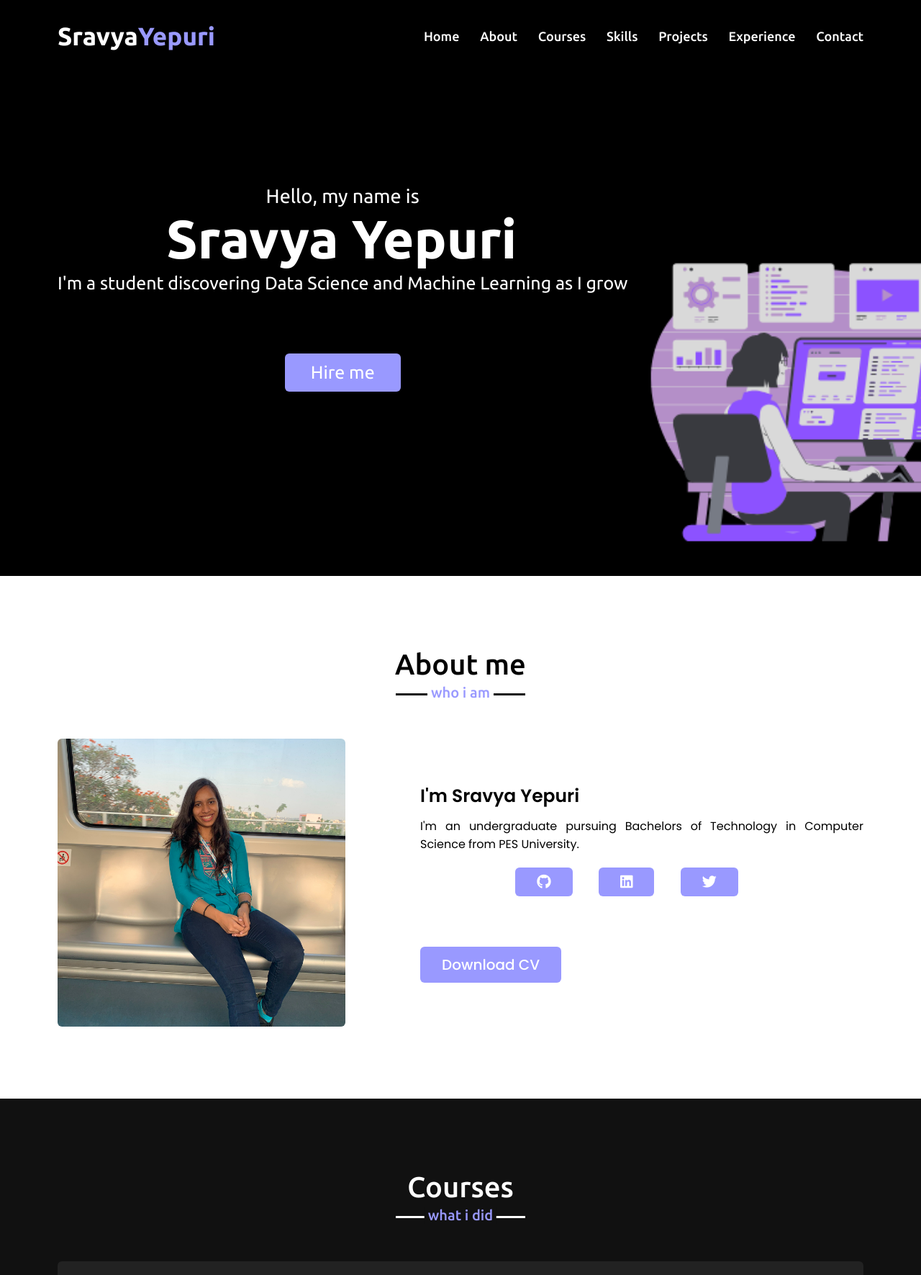
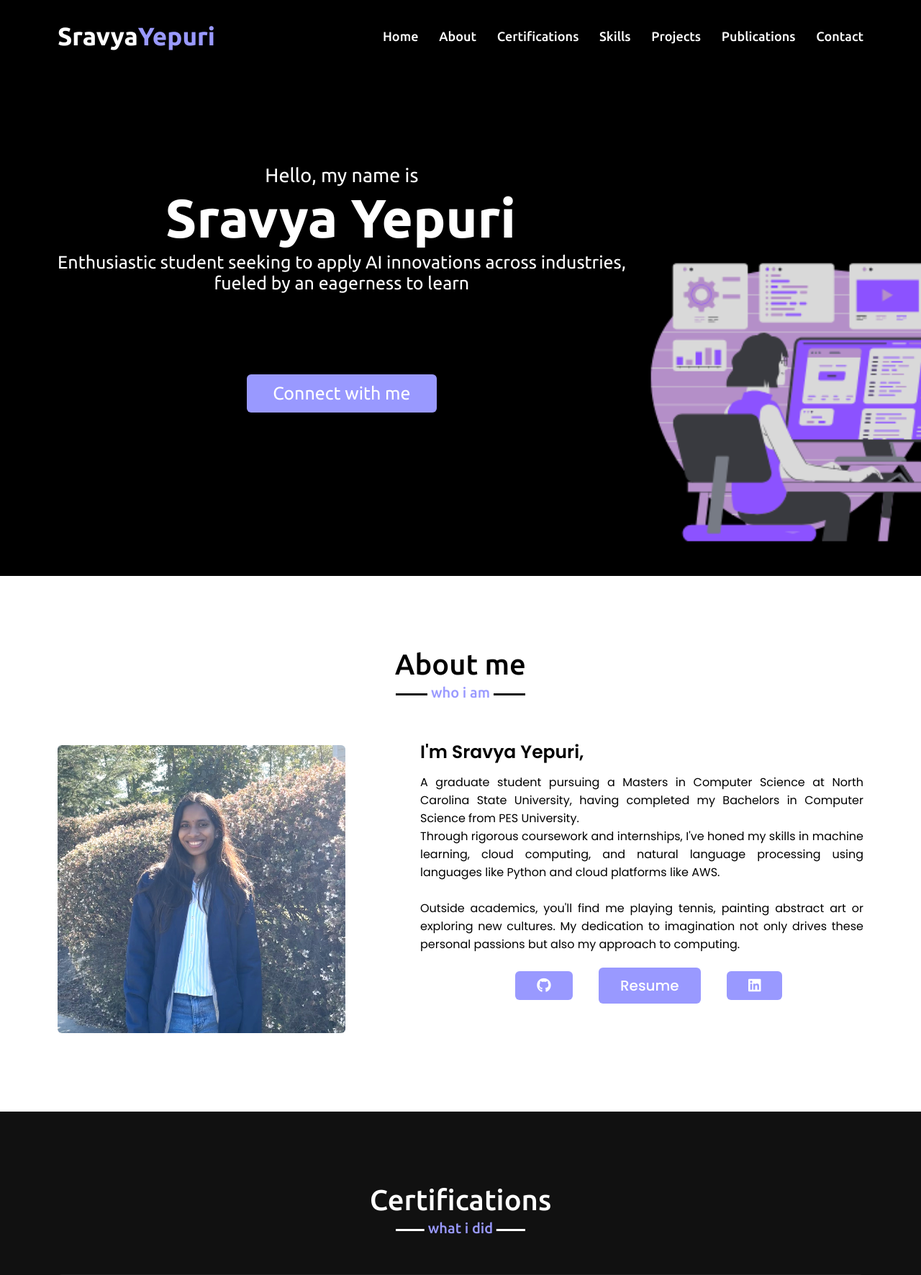
Before and after one commit to Shravsssss/Shravsssss.github.io, a PHP site: page /index.html in a window 1280 px wide. Shown: the top 1771 px of the page at 72% size. Run offline with PHP 8.4, Linux system fonts and the light colour scheme.

Commit message:
Update Profile

```diff
--- a/images/bleh.txt
+++ /dev/null
@@ -1 +0,0 @@
-blahhhhhhh
--- a/index.html
+++ b/index.html
@@ -19,10 +19,10 @@
 				<ul class="menu">
 					<li><a href="#home" class="menu-btn">Home</a></li>
 					<li><a href="#about" class="menu-btn">About</a></li>
-					<li><a href="#courses" class="menu-btn">Courses</a></li>
+					<li><a href="#certifications" class="menu-btn">Certifications</a></li>
 					<li><a href="#skills" class="menu-btn">Skills</a></li>
 					<li><a href="#projects" class="menu-btn">Projects</a></li>
-					<li><a href="#experience" class="menu-btn">Experience</a></li>
+					<li><a href="#publications" class="menu-btn">Publications</a></li>
 					<li><a href="#contact" class="menu-btn">Contact</a></li>
 				</ul>
 				<div class="menu-btn">
@@ -38,11 +38,12 @@
 					<div class="home-content">
 						<div class="text-1"><center>Hello, my name is</center></div>
 						<div class="text-2"><center>Sravya Yepuri</center></div>
-						<div class="text-3">I'm a student discovering Data Science and Machine Learning as I grow<br><br><br><!--<span class="typing">--></span></div>
-						<center><a href="#contact">Hire me</a></center>
+						<div class="text-3"><center>Enthusiastic student seeking to apply AI innovations across industries, </center>
+						<center>fueled by an eagerness to learn</center><br><br><br><!--<span class="typing">--></span></div>
+						<center><a href="#contact">Connect with me</a></center>
 					</div>
 				</div>
-            		</div>
+			</div>
 		</section>
 
 		<!-- about section start -->
@@ -51,11 +52,15 @@
 				<h2 class="title">About me</h2>
 				<div class="about-content">
 					<div class="column left">
-						<img src="images/me.jpg" alt="Sravya Yepuri">
+						<img src="images/me.jpeg" alt="Sravya Yepuri">
 					</div>
 					<div class="column right">
-						<div class="text">I'm Sravya Yepuri</div>
-						<p> I'm an undergraduate pursuing Bachelors of Technology in Computer Science from PES University.</p>
+						<div class="text">I'm Sravya Yepuri, </div>
+						<!-- <p> I'm a graduate student pursuing a Masters in Computer Science at North Carolina State University, having completed my Bachelors in Computer Science from PES University. Through these programs and independent learning, I've developed proficiency in areas like machine learning, cloud computing, and natural language processing. With strong academic foundations and hands-on experience, I am equipped to solve complex, real-world problems at the intersection of AI and software development. I'm passionate about collaborating with talented teams in a fast-paced research and development environment to deliver innovative solutions. Beyond academics, I enjoy outdoor activities, photography, and understanding new cultures through travel. Please explore my diverse portfolio showcasing my technical skills along with my passions.</p> -->
+
+						<p>A graduate student pursuing a Masters in Computer Science at North Carolina State University, having completed my Bachelors in Computer Science from PES University.</br> Through rigorous coursework and internships, I've honed my skills in machine learning, cloud computing, and natural language processing using languages like Python and cloud platforms like AWS. </br></br>
+						Outside academics, you'll find me playing tennis, painting abstract art or exploring new cultures. My dedication to imagination not only drives these personal passions but also my approach to computing.
+						</p>
 
 						<div class="icons">
 							<!--li class="item">
@@ -69,21 +74,20 @@
 							</li-->
 							&emsp;&emsp;&emsp;&emsp;&emsp;&emsp;&emsp;&emsp;
 							<a href="https://github.com/Shravsssss" class="link"><i class="fab fa-github"></i></a>&emsp;&emsp;
+							<a href="Sravya Yepuri Resume.pdf">Resume</a>&emsp;&emsp;
 							<a href="https://www.linkedin.com/in/sravya-yepuri-9170a5211" class="link"><i class="fab fa-linkedin"></i></a>&emsp;&emsp;
-							<a href="https://twitter.com/SravyaYepuri" class="link"><i class="fab fa-twitter"></i></a>
 
 						</div>
 						<br><br>
-						<a href="#">Download CV</a>
 					</div>
 				</div>
 			</div>
 		</section>
 
-		<!-- courses section start -->
-		<section class="courses" id="courses">
+		<!-- certifications section start -->
+		<section class="certifications" id="certifications">
 			<div class="max-width">
-				<h2 class="title">Courses</h2>
+				<h2 class="title">Certifications</h2>
 				<div class="carousel owl-carousel">
 					<div class="card">
 						<div class="box">
@@ -106,20 +110,20 @@
 							<p>This course was taken up on Coursera (online non-credit course) and was instructed by Roger D. Peng from John Hopkins University.</p>
 						</div>
 					</div>
-					<!--div class="card">
+					<div class="card">
 						<div class="box">
-							<img src="images/profile-4.jpeg" alt="">
-							<div class="text">Someone name</div>
-							<p>Lorem ipsum dolor sit amet consectetur adipisicing elit.</p>
+							<img src="images/nvidia.jpg" alt="">
+							<div class="text">Getting Started with Deep Learning</div>
+							<p>Implemented deep learning techniques in CV and NLP, including training models from scratch and utilizing pre-trained models for efficient deployment.</p>
 						</div>
 					</div>
 					<div class="card">
 						<div class="box">
-							<img src="images/profile-5.jpeg" alt="">
-							<div class="text">Someone name</div>
-							<p>Lorem ipsum dolor sit amet consectetur adipisicing elit.</p>
+							<img src="images/nvidia.jpg" alt="">
+							<div class="text">Getting Started with Image Segmentation</div>
+							<p>Explored image segmentation's role in categorizing pixels in MRI images for heart measurement, including comparisons with other CV tasks, TensorFlow tool utilization, and effective performance metric implementation.</p>
 						</div>
-					</div-->
+					</div>
 				</div>
 			</div>
 		</section>
@@ -127,71 +131,156 @@
 		<!-- skills section start -->
 		<section class="skills" id="skills">
 			<div class="max-width">
-				<h2 class="title">My Skills</h2>
+				<h2 class="title">Experience and Skills</h2>
 				<div class="skills-content">
 					<div class="column left">
-						<div class="text">My tech skills</div>
-						<p> These are some of the skills I've learnt so far :) </p>
+						<div class="text">My Experience</div>
+						<!-- <p> These are some of the skills I've learnt so far :) </p> -->
+						<div class="experience-content">
+							<div class="box">
+								<a style="color:rgb(0, 0, 0)">
+								<!-- <i class="fas fa-plane-departure"></i> -->
+								<font size="3">
+								<div class="text">MAE Grader, North Carolina State University, Raleigh, United States</div>
+								<p>As a grader for an AI course at NC State University, I supported the instructor with administrative and evaluation tasks. My responsibilities included drafting homeworks with AI and machine learning concepts, upholding grading standards, providing constructive feedback, demonstrating comprehension of course material, and keeping clear grade records. </p>
+								</font>
+								</a>
+							</div>
+						</div>
+						<div class="experience-content">
+							<div class="box">
+								<a style="color:rgb(0, 0, 0)">
+								<!-- <i class="fas fa-plane-departure"></i> -->
+								<font size="3">
+								<div class="text">Cloud Developer Intern, Hewlett Packard Enterprise, Bangalore, India</div>
+								<p> Operated a sizeable AWS cloud-hosted microservice application, chiefly monitoring 1000+ service logs and resource utilization to uphold availability, leveraging Grafana, Prometheus, Docker, and Kafka tools for streamlined infrastructure oversight. I also tested REST APIs to ensure accurate, reliable responses amidst code changes. Automated Helm deployments with CI/CD pipelines to streamline infrastructure management, applying this knowledge led my team to 1st place in an automation hackathon.</p>
+								</font>
+								</a>
+							</div>
+						</div>
+						<div class="experience-content">
+							<div class="box">
+								<a style="color:rgb(0, 0, 0)">
+								<!-- <i class="fas fa-plane-departure"></i> -->
+								<font size="3">
+								<div class="text">R&D Intern, CSIR - Fourth Paradigm Institute, Bangalore, India</div>
+								<p>Developed machine learning models to detect acute myeloid leukemia (AML) and non-Hodgkin lymphoma (NHL) in microscopic blood cell images. Leveraged convolutional neural networks like AlexNet and ResNet to classify cancerous cells. Published paper "Classification of Blood Cell Data Using the Deep Learning Approach" at the IITCEE 2023 conference based on this research project. Demonstrated proficiency in training computer vision algorithms for medical image analysis and communicating technical findings to a scholarly audience.</p>
+								</font>
+								</a>
+							</div>
+						</div>
+						<div class="experience-content">
+							<div class="box">
+								<a style="color:rgb(0, 0, 0)">
+								<!-- <i class="fas fa-plane-departure"></i> -->
+								<font size="3">
+								<div class="text">R&D Intern, CSIR - National Aerospace Laboratories, Bangalore, India </div>
+								<p>Designed CV algorithms to detect driver fatigue by monitoring eyelid blink rate, mouth yawning rate, and head bend rate. Established thresholds for PERcentage CLOSure (PERCLOS), Mouth Opening Rate (MOR) and Head Bend Rate (HBR) through statistical analysis to accurately assess fatigue levels in real-time video streams.</p>
+								</font>
+								</a>
+							</div>
+						</div>
 						<!--<a href="#">Read more</a>-->
 					</div>
 					<div class="column right">
-
+					<div class="text">My Skills</div>
+					<br><br>
 						<div class="bars">
 							<div class="info">
-								<span>HTML, CSS, PHP and JS</span>
-								<span>75%</span>
-							</div>
-							<div class="line hcpj"></div>
+								<img height="80" width="160" src="https://cdn.jsdelivr.net/gh/devicons/devicon@latest/icons/amazonwebservices/amazonwebservices-original-wordmark.svg" />
+								<img height="80" width="160" src="https://cdn.jsdelivr.net/gh/devicons/devicon@latest/icons/apachekafka/apachekafka-original-wordmark.svg" />
+								<img height="80" width="160" src="https://cdn.jsdelivr.net/gh/devicons/devicon@latest/icons/apachespark/apachespark-original-wordmark.svg" />
+								<img height="80" width="160" src="https://cdn.jsdelivr.net/gh/devicons/devicon@latest/icons/c/c-original.svg" />
+								</div>
 						</div>
 						<div class="bars">
 							<div class="info">
-								<span>PostgreSQL</span>
-								<span>80%</span>
-							</div>
-							<div class="line mysql"></div>
+								<img height="80" width="160" src="https://cdn.jsdelivr.net/gh/devicons/devicon@latest/icons/css3/css3-original-wordmark.svg" />
+								<img height="80" width="160" src="https://cdn.jsdelivr.net/gh/devicons/devicon@latest/icons/docker/docker-original-wordmark.svg" />
+								<img height="80" width="160" src="https://cdn.jsdelivr.net/gh/devicons/devicon@latest/icons/eclipse/eclipse-original-wordmark.svg" />
+								<img height="80" width="160" src="https://cdn.jsdelivr.net/gh/devicons/devicon@latest/icons/elasticsearch/elasticsearch-original-wordmark.svg" />
+								</div>
 						</div>
 						<div class="bars">
 							<div class="info">
-								<span>Python</span>
-								<span>85%</span>
+								<img height="80" width="160" src="https://cdn.jsdelivr.net/gh/devicons/devicon@latest/icons/fastapi/fastapi-original-wordmark.svg" />
+								<img height="80" width="160" src="https://cdn.jsdelivr.net/gh/devicons/devicon@latest/icons/flask/flask-original-wordmark.svg" />
+								<img height="80" width="160" src="https://cdn.jsdelivr.net/gh/devicons/devicon@latest/icons/git/git-original-wordmark.svg" />
+								<img height="80" width="160" src="https://cdn.jsdelivr.net/gh/devicons/devicon@latest/icons/github/github-original-wordmark.svg" />
 							</div>
-							<div class="line python"></div>
 						</div>
 						<div class="bars">
 							<div class="info">
-								<span>C Programming</span>
-								<span>80%</span>
+								<img height="80" width="160" src="https://cdn.jsdelivr.net/gh/devicons/devicon@latest/icons/googlecloud/googlecloud-original-wordmark.svg" />
+								<img height="80" width="160" src="https://cdn.jsdelivr.net/gh/devicons/devicon@latest/icons/grafana/grafana-original-wordmark.svg" />
+								<img height="80" width="160" src="https://cdn.jsdelivr.net/gh/devicons/devicon@latest/icons/grpc/grpc-plain.svg" />
+								<img height="80" width="160" src="https://cdn.jsdelivr.net/gh/devicons/devicon@latest/icons/hadoop/hadoop-original-wordmark.svg" />
 							</div>
-							<div class="line cp"></div>
 						</div>
 						<div class="bars">
 							<div class="info">
-								<span>R Programming</span>
-								<span>90%</span>
+								<img height="80" width="160" src="https://cdn.jsdelivr.net/gh/devicons/devicon@latest/icons/helm/helm-original.svg" />
+								<img height="80" width="160" src="https://cdn.jsdelivr.net/gh/devicons/devicon@latest/icons/html5/html5-original-wordmark.svg" />
+								<img height="80" width="160" src="https://cdn.jsdelivr.net/gh/devicons/devicon@latest/icons/javascript/javascript-original.svg" />
+								<img height="80" width="160" src="https://cdn.jsdelivr.net/gh/devicons/devicon@latest/icons/java/java-original-wordmark.svg" />
 							</div>
-							<div class="line rp"></div>
 						</div>
 						<div class="bars">
 							<div class="info">
-								<span>MATLAB</span>
-								<span>90%</span>
+								<img height="80" width="160" src="https://cdn.jsdelivr.net/gh/devicons/devicon@latest/icons/jira/jira-original-wordmark.svg" />
+								<img height="80" width="160" src="https://cdn.jsdelivr.net/gh/devicons/devicon@latest/icons/json/json-original.svg" />
+								<img height="80" width="160" src="https://cdn.jsdelivr.net/gh/devicons/devicon@latest/icons/jupyter/jupyter-original-wordmark.svg" />
+								<img height="80" width="160" src="https://cdn.jsdelivr.net/gh/devicons/devicon@latest/icons/keras/keras-original-wordmark.svg" />
 							</div>
-							<div class="line matlab"></div>
 						</div>
 						<div class="bars">
 							<div class="info">
-								<span>Hadoop, Spark and Spark Streaming</span>
-								<span>75%</span>
+								<img height="80" width="160" src="https://cdn.jsdelivr.net/gh/devicons/devicon@latest/icons/kubernetes/kubernetes-original-wordmark.svg" />
+								<img height="80" width="160" src="https://cdn.jsdelivr.net/gh/devicons/devicon@latest/icons/latex/latex-original.svg" />
+								<img height="80" width="160" src="https://cdn.jsdelivr.net/gh/devicons/devicon@latest/icons/linux/linux-original.svg" />
+								<img height="80" width="160" src="https://cdn.jsdelivr.net/gh/devicons/devicon@latest/icons/mariadb/mariadb-original-wordmark.svg" />
 							</div>
-							<div class="line hsss"></div>
 						</div>
 						<div class="bars">
 							<div class="info">
-								<span>MERN Stack</span>
-								<span>70%</span>
+								<img height="80" width="160" src="https://cdn.jsdelivr.net/gh/devicons/devicon@latest/icons/matlab/matlab-original.svg" />
+								<img height="80" width="160" src="https://cdn.jsdelivr.net/gh/devicons/devicon@latest/icons/mongodb/mongodb-original-wordmark.svg" />
+								<img height="80" width="160" src="https://cdn.jsdelivr.net/gh/devicons/devicon@latest/icons/mysql/mysql-original-wordmark.svg" />
+								<img height="80" width="160" src="https://cdn.jsdelivr.net/gh/devicons/devicon@latest/icons/neo4j/neo4j-original-wordmark.svg" />
 							</div>
-							<div class="line mern"></div>
 						</div>
+						<div class="bars">
+							<div class="info">
+								<img height="80" width="160" src="https://cdn.jsdelivr.net/gh/devicons/devicon@latest/icons/nodejs/nodejs-original-wordmark.svg" />
+								<img height="80" width="160" src="https://cdn.jsdelivr.net/gh/devicons/devicon@latest/icons/numpy/numpy-original-wordmark.svg" />
+								<img height="80" width="160" src="https://cdn.jsdelivr.net/gh/devicons/devicon@latest/icons/postgresql/postgresql-original-wordmark.svg" />
+								<img height="80" width="160" src="https://cdn.jsdelivr.net/gh/devicons/devicon@latest/icons/postman/postman-plain.svg" />
+							</div>
+						</div>
+						<div class="bars">
+							<div class="info">
+								<img height="80" width="160" src="https://cdn.jsdelivr.net/gh/devicons/devicon@latest/icons/prometheus/prometheus-plain-wordmark.svg" />
+								<img height="80" width="160" src="https://cdn.jsdelivr.net/gh/devicons/devicon@latest/icons/python/python-original-wordmark.svg" />
+								<img height="80" width="160" src="https://cdn.jsdelivr.net/gh/devicons/devicon@latest/icons/r/r-original.svg" />
+								<img height="80" width="160" src="https://cdn.jsdelivr.net/gh/devicons/devicon@latest/icons/rails/rails-plain-wordmark.svg" />
+							</div>
+						</div>
+						<div class="bars">
+							<div class="info">
+								<img height="80" width="160" src="https://cdn.jsdelivr.net/gh/devicons/devicon@latest/icons/rabbitmq/rabbitmq-original-wordmark.svg" />
+								<img height="80" width="160" src="https://cdn.jsdelivr.net/gh/devicons/devicon@latest/icons/react/react-original-wordmark.svg" />
+								<img height="80" width="160" src="https://cdn.jsdelivr.net/gh/devicons/devicon@latest/icons/ruby/ruby-plain-wordmark.svg" />
+								<img height="80" width="160" src="https://cdn.jsdelivr.net/gh/devicons/devicon@latest/icons/sqlite/sqlite-original-wordmark.svg" />
+							</div>
+						</div>
+						<div class="bars">
+							<div class="info">
+								<img height="80" width="160" src="https://cdn.jsdelivr.net/gh/devicons/devicon@latest/icons/vagrant/vagrant-original-wordmark.svg" />
+								<img height="80" width="160" src="https://cdn.jsdelivr.net/gh/devicons/devicon@latest/icons/vscode/vscode-original.svg" />
+								<img height="80" width="160" src="https://cdn.jsdelivr.net/gh/devicons/devicon@latest/icons/yaml/yaml-original.svg" />
+							</div>
+						</div>
+
 					</div>
 				</div>
 			</div>
@@ -229,6 +318,7 @@
 							</a>
 						</div>
 					</div>
+
 					<div class="card">
 						<div class="box">
 							<a href="https://github.com/Shravsssss/Random-Polygons-Generator" style="color:white">
@@ -257,22 +347,56 @@
 						</div>
 					</div>
 
+					<div class="card">
+						<div class="box">
+							<a href="https://github.com/Shravsssss/GCP-Project" style="color:white">
+							<i class="fas fa-graduation-cap"></i>
+							<div class="text">UniMatch GCP Project</div>
+							<p>Leveraged Google Cloud Platform (GCP), Kaggle datasets, and Google APIs such as Translate and Text-to-Speech to deliver tailored university recommendations based on user-provided details, streamlining data processing and user interaction for an enhanced experience.</p>
+							</a>
+						</div>
+					</div>
+					<div class="card">
+						<div class="box">
+							<a href="https://github.com/Shravsssss/PESUVariance" style="color:white">
+							<i class="fas fa-school"></i>
+							<div class="text">PESUVariance</div>
+							<p>Interactive Database Management System designed for user registration, including registration, dataset publication, collaborative discussions, competitions, quizzes, and score tracking functionalities.</p>
+							</a>
+						</div>
+					</div>
+					<div class="card">
+						<div class="box">
+							<a href="https://github.com/Shravsssss/Machine-Learning-with-Spark-Streaming" style="color:white">
+							<i class="fas fa-envelope"></i>
+							<div class="text"> Incremental ML with Spark MLlib on Spam Classification</div>
+							<p>Classification of spam dataset using Spark MLlib, where preprocessing, model fitting, and testing are done in incremental learning fashion, employing Naïve Bayes Bernoulli, Naïve Bayes Multinomial, SGD classifier, and MiniBatch KMeans Clustering algorithms.</p>
+							</a>
+						</div>
+					</div>
 				</div>
 			</div>
 			</div>
 		</section>
 
-		<!--experience section start-->
-		<section class="experience" id="experience">
+		<!-- Publications Section -->
+		<section id="publications" class="publications">
 			<div class="max-width">
-				<h2 class="title">Experience</h2>
-				<div class="experience-content">
-
-
-
+				<h2 class="title">Publications</h2>
+				<div class="publications-content">
+					<div class="publication">
+						<h3>StoryTube - Generating 2D Animation for a Short Story</h3>
+						<p>Conversion of short stories into 2D animations to enhance user comprehension and provide a tool for video creators to efficiently translate written content into visual narratives.</p>
+						<a href="https://ieeexplore.ieee.org/document/10131811">Read More</a>
+					</div>
+					<div class="publication">
+						<h3>Classification of Blood Cell Data using Deep Learning Approach</h3>
+						<p>ML to analyze blood cell images, focusing on disease identification, particularly leukemia, and highlights the technology's impact on medical data processing and diagnosis accuracy.</p>
+						<a href="https://ieeexplore.ieee.org/document/10090986">Read More</a>
+					</div>
+					<!-- Add more publications as needed -->
 				</div>
 			</div>
-
 		</section>
 
 		<!-- contact section start -->
@@ -282,7 +406,8 @@
 				<div class="contact-content">
 					<div class="column left">
 						<div class="text">Get in Touch</div>
-						<p> nothing rn </p>
+						<p>I'd Love to Connect!</br>
+							Feel free to reach out using the form on the right or directly via email/social media links.</p>
 						<div class="icons">
 							<div class="row">
 								<i class="fas fa-user"></i>
@@ -295,14 +420,14 @@
 								<i class="fas fa-phone"></i>
 								<div class="info">
 									<div class="head">Phone Number</div>
-									<div class="sub-title">+91 8277668676</div>
+									<div class="sub-title">+1(689)-291-9110</div>
 								</div>
 							</div>
 							<div class="row">
 								<i class="fas fa-envelope"></i>
 								<div class="info">
 									<div class="head">Email</div>
-									<div class="sub-title">sravyayepuri@pesu.pes.edu<br/>sravya.bg@gmail.com</div>
+									<div class="sub-title">syepuri@ncsu.edu<br/>sravyayepuri02@gmail.com</div>
 								</div>
 							</div>
 						</div>
@@ -361,9 +486,9 @@
 
 
 	<!-- footer section start -->
-    <footer>
+    <!-- <footer>
         <span>Created By Sravya Yepuri</a> | <span class="far fa-copyright"></span> 2021 All rights reserved.</span>
-    </footer>
+    </footer> -->
 
 	<script src="myscript.js"></script>
 
--- a/mystyle.css
+++ b/mystyle.css
@@ -35,9 +35,20 @@ section{
     padding: 0 80px;
     margin: auto;
 }
-.about, .projects, .skills, .courses, .experience, .contact, footer{
+.about, .projects, .skills, .certifications, .experience, .contact, footer{
     font-family: 'Poppins', sans-serif;
 }
+
+.skills .skills{
+    background-color: whitesmoke;
+    display: flex;
+    flex-direction: column;
+    margin-left: auto;
+    margin-right: auto;
+    text-align: center;
+    justify-content: center;
+    align-items: center;
+  }
 .about .about-content,
 .projects .projects-content,
 .skills .skills-content,
@@ -258,16 +269,16 @@ section .title::after{
 }
 
 /* projects section styling */
-.projects, .courses{
+.projects, .certifications{
     color:#fff;
     background: #111;
 }
 .projects .title::before,
-.courses .title::before{
+.certifications .title::before{
     background: #fff;
 }
 .projects .title::after,
-.courses .title::after{
+.certifications .title::after{
     background: #111;
     content: "what i built";
 }
@@ -387,11 +403,11 @@ section .title::after{
     width: 70%;
 }
 
-/* courses section styling */
-.courses .title::after{
+/* certifications section styling */
+.certifications .title::after{
     content: "what i did";
 }
-.courses .carousel .card{
+.certifications .carousel .card{
     background: #222;
     border-radius: 6px;
     padding: 25px 35px;
```
Also changed, not shown: other parts of mystyle.css (+87 -7 lines), images/me.jpg (deleted), images/me0.jpg (deleted).
